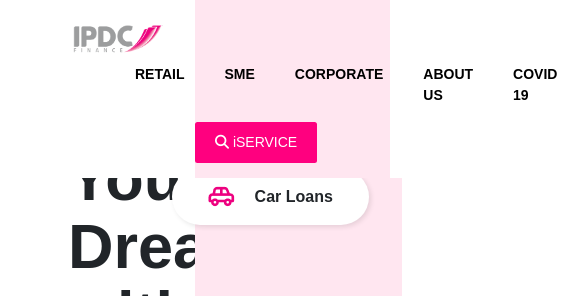
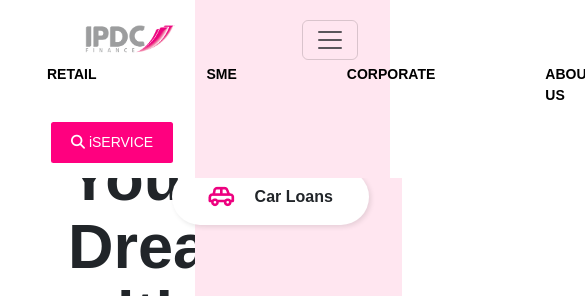
Before and after one commit to nurulizzafarhana/banking_landingpage, a plain HTML site: page index.html in a window 390 px wide. Shown: the top 296 px of the page, 585 px wide, since content can reach past the window. Drawn offline with nearby package versions, Linux system fonts and the light colour scheme; a web font is replaced by a local one.

Commit message:
slicing responsive, not yet

```diff
--- a/index.html
+++ b/index.html
@@ -14,9 +14,13 @@
   <body>
     <div class="section">
             <div class="navbar navbar-expand-lg">
+                <div class="container-fluid">
                     <div class="logo">
                         <a href="#"><img src="assets/img/logo_ipdc.png" alt="Logo" width="100"></a>
                     </div>
+                    <button class="navbar-toggler" type="button" data-bs-toggle="collapse" data-bs-target="#navbarSupportedContent" aria-controls="navbarSupportedContent" aria-expanded="false" aria-label="Toggle navigation">
+                        <span class="navbar-toggler-icon"></span>
+                        </button>
                     <div class="menu">
                         <a href="#">RETAIL</a>
                         <a href="#">SME</a>
@@ -24,6 +28,8 @@
                         <a href="#">ABOUT US</a>
                         <a href="#">COVID 19</a>
                         <a href="#">CAMPAIGNS</a>
+                    </div>
+
                 </div>
 
                     <div class="search">
--- a/style.css
+++ b/style.css
@@ -4,10 +4,11 @@
 
 body {
   margin: 0;
+  padding: 0;
 }
 
 .navbar {
-  z-index: 10;
+  z-index: 5;
   background: linear-gradient(to right, #fff 50%, #ffe6f0 50%);
   border: none !important;
   box-shadow: none !important;
@@ -25,12 +26,11 @@ body {
 
 .menu {
   display: flex;
-  gap: 10px;
-  margin-left: 100px;
+  gap: 80px;
 }
 
 .search {
-  margin-left: 10rem;
+  margin-left: 1rem;
   text-decoration: none;
   color: #000;
 }
```
Lines whose indentation alone changed are shown as unchanged.
